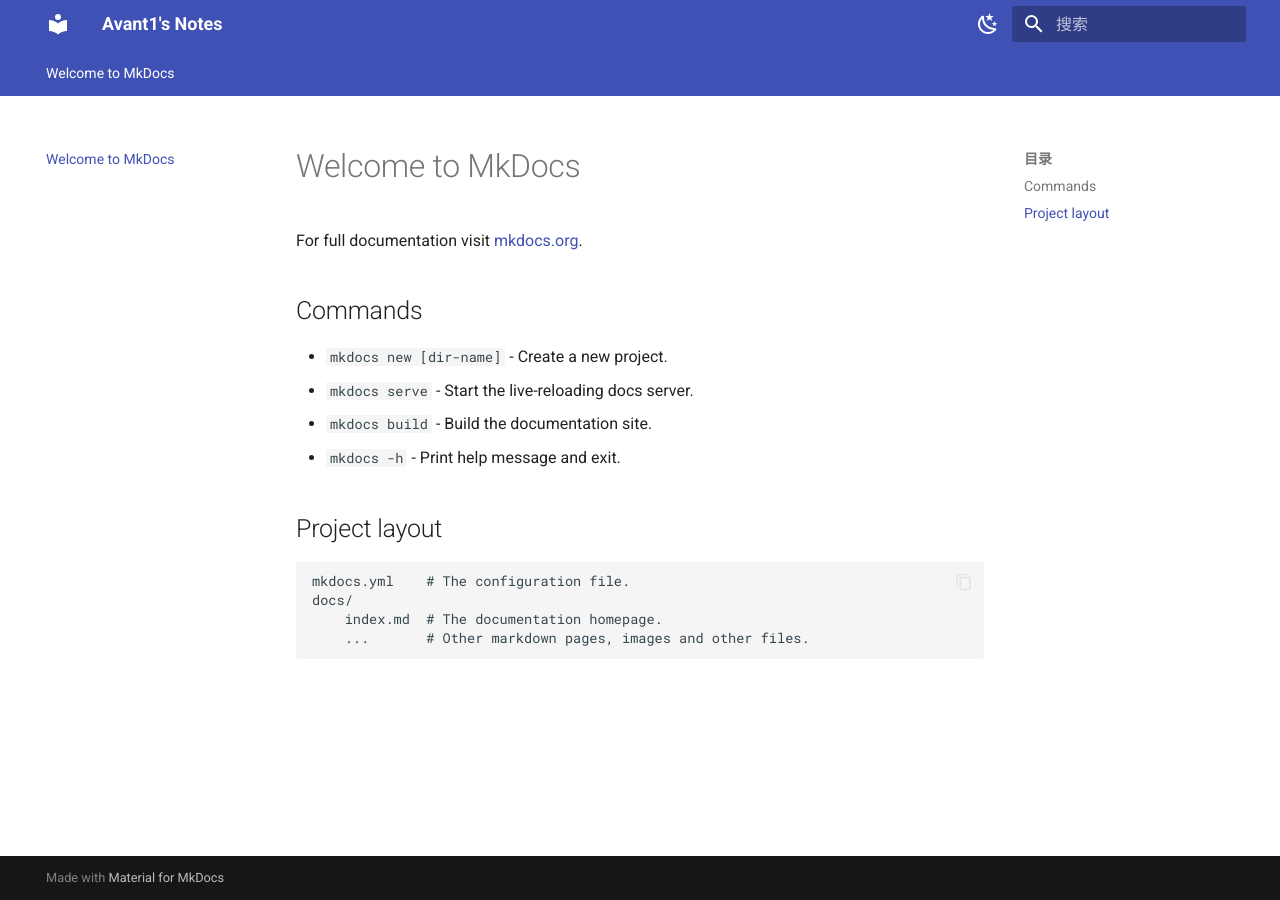
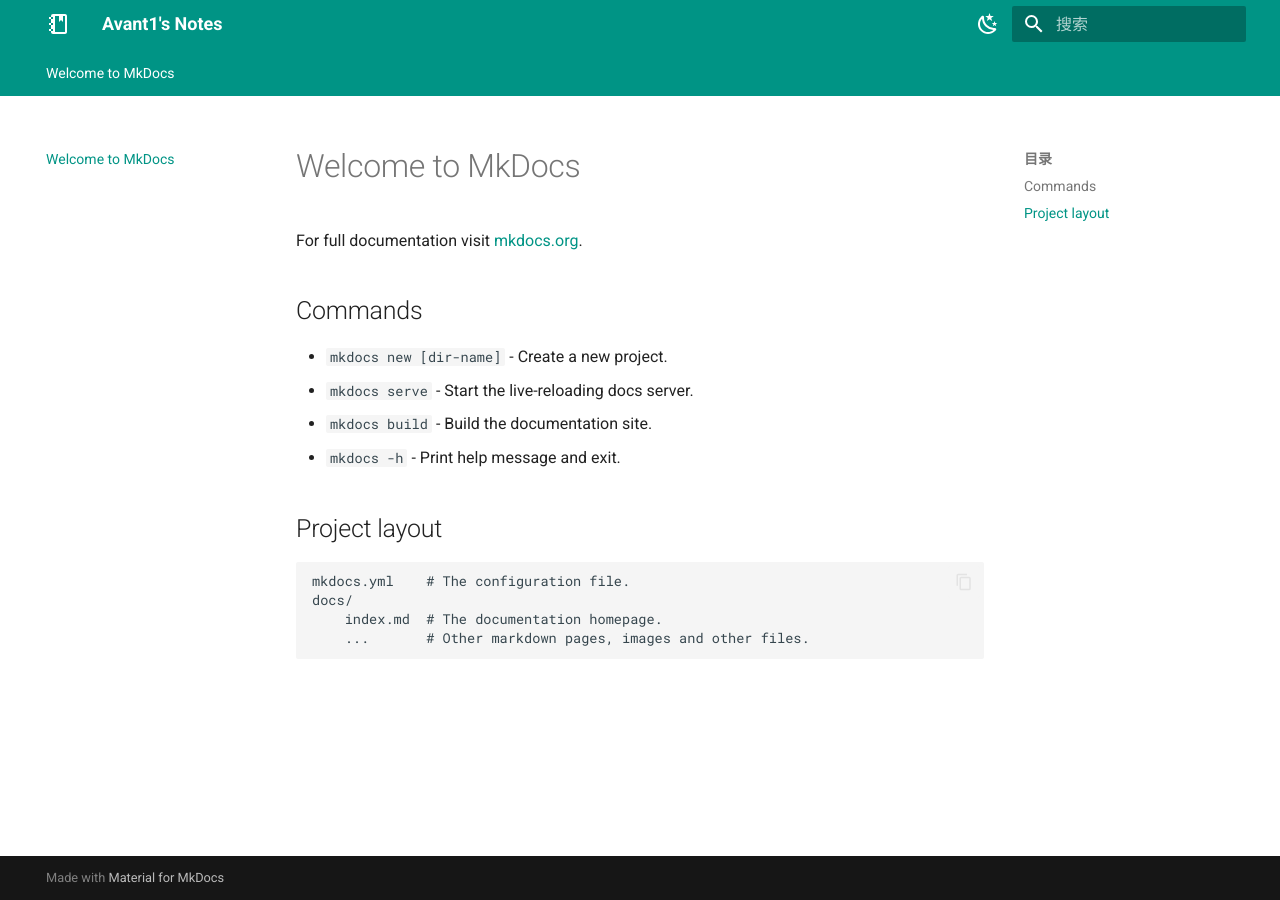
Before and after one commit to Avantihub/avantihub.github.io, an MkDocs documentation site: the page built from docs/index.md, in a window 1280 px wide. Built offline with MkDocs 1.6.1 and Material for MkDocs 9.7.7, drawn with Linux system fonts in a browser that asks for light colours.

Commit message:
beautify 1

```diff
--- a/mkdocs.yml
+++ b/mkdocs.yml
@@ -17,7 +17,7 @@ theme:
     - scheme: default
       # 主颜色
       # https://squidfunk.github.io/mkdocs-material/setup/changing-the-colors/#primary-color
-      primary: indigo
+      primary: teal
       # 链接等可交互元件的高亮色
       # https://squidfunk.github.io/mkdocs-material/setup/changing-the-colors/#accent-color
       accent: orange
@@ -25,14 +25,14 @@ theme:
         # 图标
         icon: material/weather-night
         # 鼠标悬浮提示
-        name: 切换至夜间模式
+        name: Switch to dark mode
     # 夜间模式
     - scheme: slate
-      primary: indigo
+      primary: teal
       accent: orange
       toggle:
         icon: material/weather-sunny
-        name: 切换至日间模式
+        name: Switch to light mode
   features:
     # 使用 Tab 来进行分类
     # https://squidfunk.github.io/mkdocs-material/setup/setting-up-navigation/#navigation-tabs
@@ -63,8 +63,90 @@ theme:
     # [添加 GitHub 仓库]
     # https://squidfunk.github.io/mkdocs-material/setup/adding-a-git-repository/#repository-icon
     repo: fontawesome/brands/github
+    annotation: material/arrow-right-circle
+    logo: material/notebook-outline
     # [点击按钮跳转至 GitHub 修改 Markdown 源文件]
     # https://squidfunk.github.io/mkdocs-material/setup/adding-a-git-repository/#code-actions
   edit_uri:
     edit/main/docs/
     # [top-right corner]
+  extra:
+  social:
+    - icon: fontawesome/brands/github
+      link: https://github.com/Wu-wu-u
+  extra_css:
+    - https://cdn.tonycrane.cc/jbmono/jetbrainsmono.css
+    - https://cdn.tonycrane.cc/lxgw/lxgwscreen.css
+    - https://cdn.tonycrane.cc/utils/katex.min.css
+    - css/custom.css
+  markdown_extensions:
+    - toc:
+        permalink: true
+        toc_depth: 5
+    - admonition #应用admonition
+    - pymdownx.highlight:
+        anchor_linenums: true
+        line_spans: __span
+        pygments_lang_class: true
+    - pymdownx.inlinehilite #添加了对内联代码块的语法突出显示的支持
+    - pymdownx.snippets #使用简单语法将任意文件的内容嵌入到文档
+    - pymdownx.superfences #允许代码和内容块任意嵌套，包括警告、选项卡、列表和所有其他元素
+
+    - pymdownx.details #admonition可以折叠
+
+    - attr_list #允许使用特殊语法将 HTML 属性和 CSS 类添加到几乎每个Markdown 内联和块级元素。
+    - md_in_html
+    - pymdownx.keys #添加了一个简单的语法来允许呈现键盘按键和组合
+
+    # Caret 、 Mark和Tilde扩展添加了使用简单语法突出显示文本并定义下标和上标的功能。
+    - pymdownx.caret
+    - pymdownx.mark
+    - pymdownx.tilde
+
+    - pymdownx.critic #允许使用Critic 标记来突出显示文档中添加、删除或更新的部分，即跟踪 Markdown 语法的更改。
+
+    - pymdownx.emoji:
+        emoji_index: !!python/name:material.extensions.emoji.twemoji
+        emoji_generator:
+          !!python/name:material.extensions.emoji.to_svg # 相关内容或者代码块可以分组展示
+
+
+    - pymdownx.tabbed:
+        alternate_style: true
+
+    # 允许使用任务清单即- []
+    - pymdownx.tasklist:
+        custom_checkbox: true
+
+    # 允许渲染公式，还需要添加mathjax配置和JavaScript
+    # https://squidfunk.github.io/mkdocs-material/setup/extensions/python-markdown-extensions/#arithmatex
+    - pymdownx.arithmatex:
+        generic: true
+
+    - def_list #使用各类表格
+    - pymdownx.tasklist:
+        custom_checkbox: true
+    - meta
+    - sane_lists
+    - pymdownx.magiclink
+
+  extra_javascript:
+    - javascripts/mathjax.js
+    - https://unpkg.com/mathjax@3/es5/tex-mml-chtml.js
+
+  plugins:
+    - glightbox #图片放大
+
+    - statistics: #统计页面字数、代 码行数、阅读时间
+      #https://github.com/TonyCrane/mkdocs-statistics-plugin
+    - search
+    - git-revision-date-localized
+  nav:
+    - Home:
+        - index.md
+    - Computer Science:
+        - cs/index.md
+        - 编程语言:
+            - C/C++:
+                - C语言: cs/pl/c_cpp/C/c.md
+                - C++: cs/pl/c_cpp/CPP/cpp.md
```
